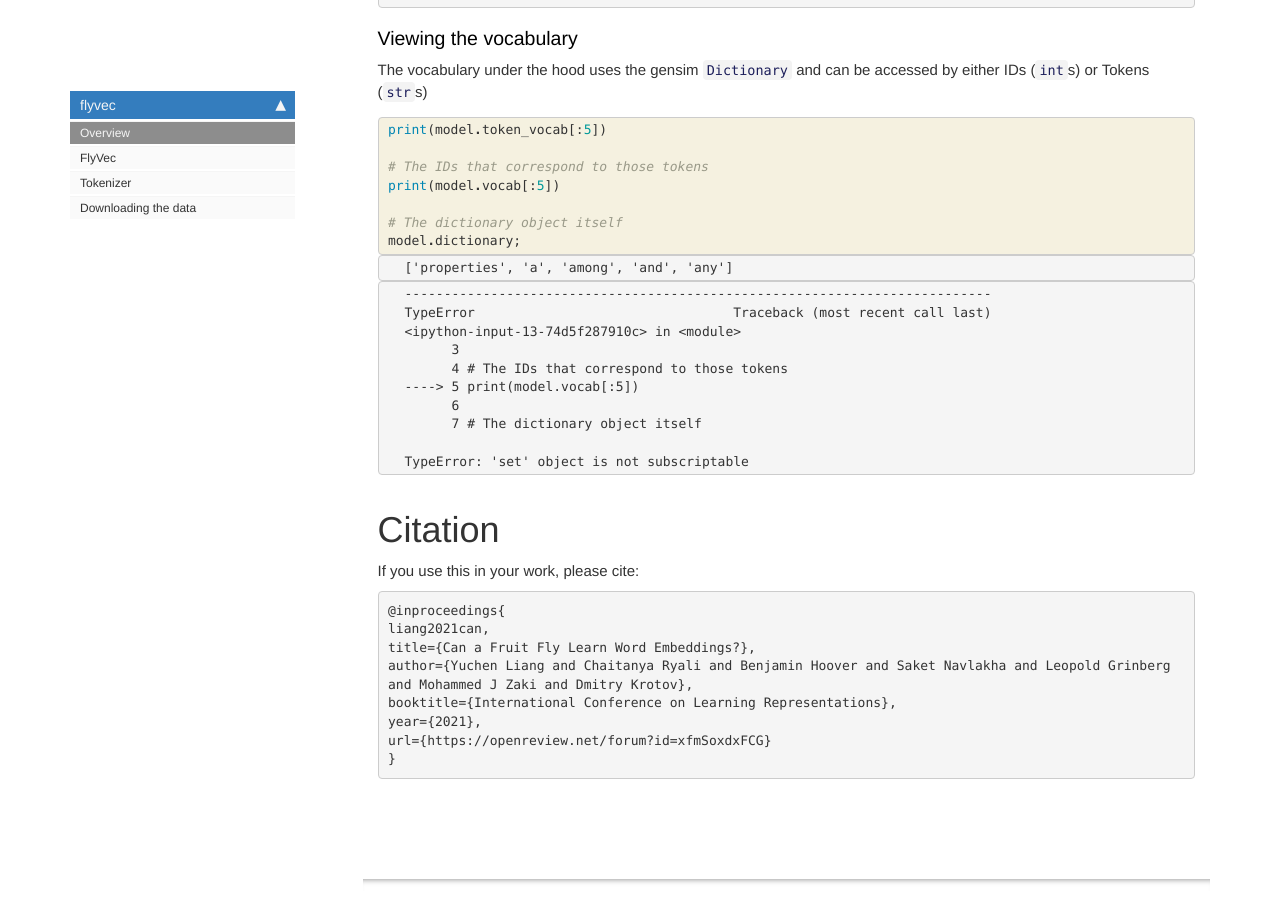
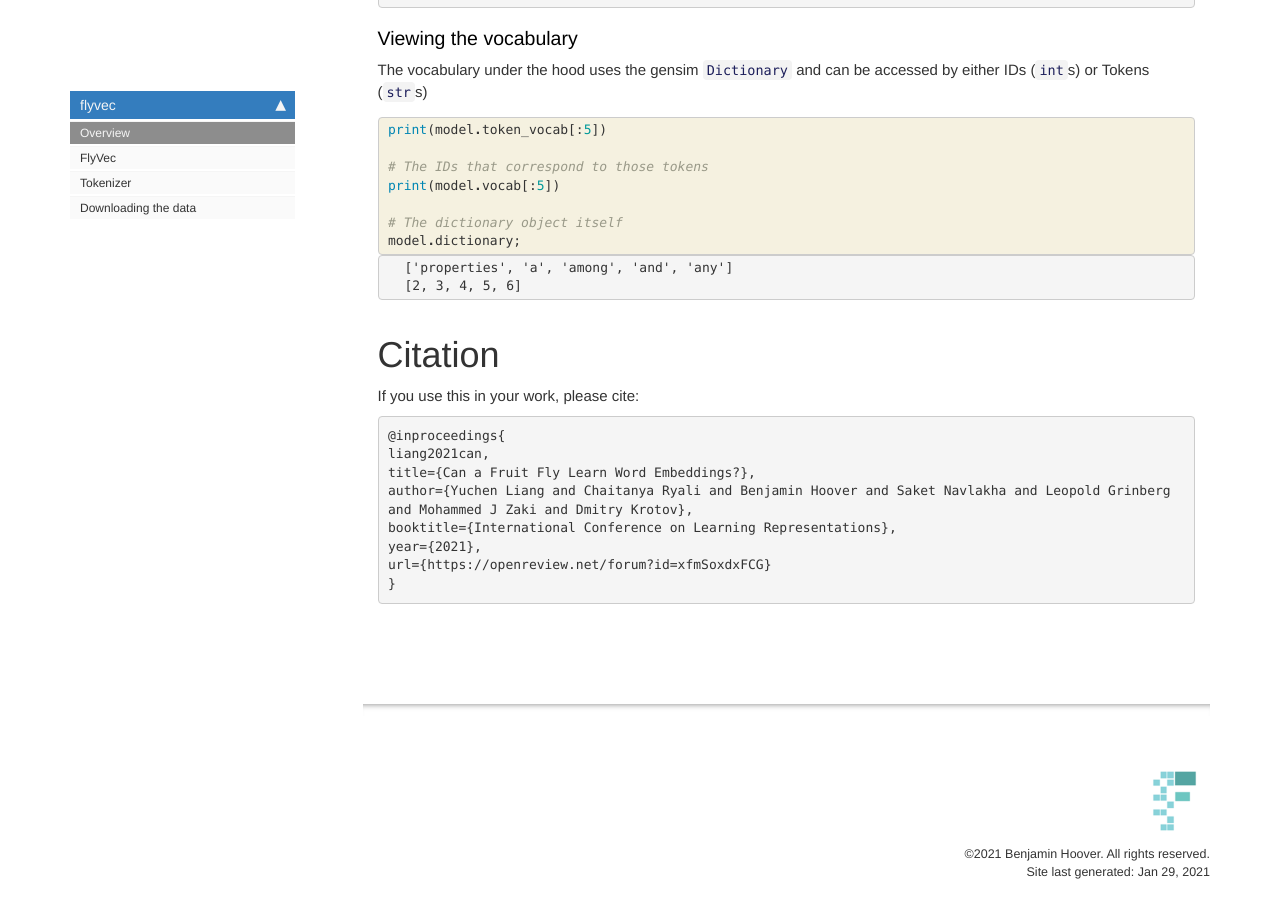
Before and after one commit to bhoov/flyvec, a Jekyll site: the page built from docs/index.html, in a window 1280 px wide and 900 px high, scrolled down 2054 px. Built offline with Jekyll 4.4.1, drawn with Linux system fonts in a browser that asks for light colours; nearby versions of some CDN libraries; comment, search, counter and statistics services are not loaded.

Commit message:
Fix documentation

```diff
--- a/docs/index.html
+++ b/docs/index.html
@@ -332,24 +332,8 @@ EMBEDDINGS:  [[0 1 0 ... 0 0 0]
 
 <div class="output_subarea output_stream output_stdout output_text">
 <pre>[&#39;properties&#39;, &#39;a&#39;, &#39;among&#39;, &#39;and&#39;, &#39;any&#39;]
+[2, 3, 4, 5, 6]
 </pre>
-</div>
-</div>
-
-<div class="output_area">
-
-<div class="output_subarea output_text output_error">
-<pre>
-<span class="ansi-red-fg">---------------------------------------------------------------------------</span>
-<span class="ansi-red-fg">TypeError</span>                                 Traceback (most recent call last)
-<span class="ansi-green-fg">&lt;ipython-input-13-74d5f287910c&gt;</span> in <span class="ansi-cyan-fg">&lt;module&gt;</span>
-<span class="ansi-green-intense-fg ansi-bold">      3</span>
-<span class="ansi-green-intense-fg ansi-bold">      4</span> <span class="ansi-red-fg"># The IDs that correspond to those tokens</span>
-<span class="ansi-green-fg">----&gt; 5</span><span class="ansi-red-fg"> </span>print<span class="ansi-blue-fg">(</span>model<span class="ansi-blue-fg">.</span>vocab<span class="ansi-blue-fg">[</span><span class="ansi-blue-fg">:</span><span class="ansi-cyan-fg">5</span><span class="ansi-blue-fg">]</span><span class="ansi-blue-fg">)</span>
-<span class="ansi-green-intense-fg ansi-bold">      6</span>
-<span class="ansi-green-intense-fg ansi-bold">      7</span> <span class="ansi-red-fg"># The dictionary object itself</span>
-
-<span class="ansi-red-fg">TypeError</span>: &#39;set&#39; object is not subscriptable</pre>
 </div>
 </div>
 
--- a/flyvec/__init__.py
+++ b/flyvec/__init__.py
@@ -1,4 +1,4 @@
-__version__ = "0.1.1"
+__version__ = "0.1.2"
 from .core import FlyVec
 from .tokenizer import GensimTokenizer
 
--- a/flyvec/tokenizer.py
+++ b/flyvec/tokenizer.py
@@ -187,7 +187,7 @@ class GensimTokenizer:
 
     @cached_property
     def vocab(self):
-        return self.dictionary.keys()
+        return list(self.dictionary.keys())
 
     @cached_property
     def token_vocab(self):
```
Also changed, not shown: README.md, 4 other files.
